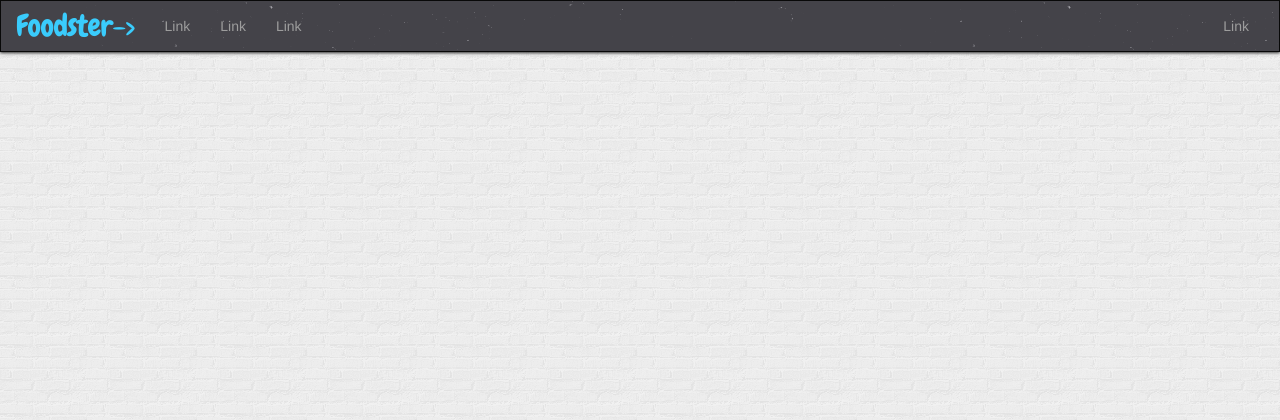
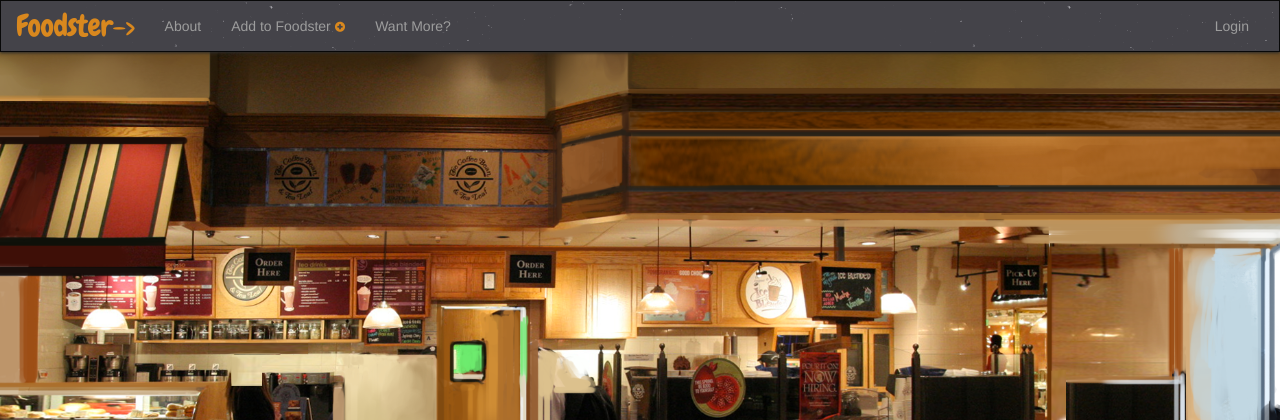
Before and after one commit to emathew80/foodster, a Rails app: page / in a window 1280 px wide. Shown: the top 420 px of the page. Run offline with Rails 7, Linux system fonts and the light colour scheme; data that the repository does not hold is empty; style sheets or scripts are compiled from the project's sources; some libraries are stand-ins or nearby versions; some web fonts are replaced.

Commit message:
Setup links in topnav

```diff
--- a/app/assets/stylesheets/master.css.scss
+++ b/app/assets/stylesheets/master.css.scss
@@ -30,31 +30,45 @@
 
 /* Styling logo foodster */
 .navbar-inverse .navbar-brand {
-  color: #3ACCFC; /* foodster brand color */
+  color: #D9881E; /* foodster brand color */
   font-family: 'Chewy', cursive;
-
   font-size: 30px;
   letter-spacing: -0.5px;
 }
 
+.nav .navbar-nav {
+  color: white;
+}
+
+.glyphicon{
+  color: #D9881E;
+  font-size: .75em;
+}
+
 /* Adding background image to page */
 body {
-  background: url('/assets/brickwall.png');
+ -webkit-background-size: cover;
+ -moz-background-size: cover;
+ -o-background-size: cover;
+ background-size: cover;
+ background: url('gg.png') no-repeat center center fixed;
 }
 
 i{
   color: white;
 }
 
-li{
+a {
   color: white;
 }
 
 p{
   color: white;
 }
+
 h1, h2, h3, h4, h5, h6 {
-  color: #3ACCFC;
+  font-family: 'Chewy', cursive;
+  color: #D9881E;
   margin:0;
   padding:0;
   margin:0;
--- a/app/controllers/places_controller.rb
+++ b/app/controllers/places_controller.rb
@@ -1,6 +1,9 @@
 class PlacesController < ApplicationController
   def index
     @places = Place.all.order("created_at DESC").paginate(:page => params[:page], :per_page => 3)
+  end
+
+  def about
   end
 
   def new
--- a/app/views/layouts/application.html.erb
+++ b/app/views/layouts/application.html.erb
@@ -20,18 +20,28 @@
         <span class="icon-bar"></span>
         <span class="icon-bar"></span>
       </button>
-        <a class="navbar-brand" href="#">Foodster-></a>
+        <%= link_to 'Foodster->', root_path, class: 'navbar-brand' %>
+
     </div>
 
     <!-- Collect the nav links, forms, and other content for toggling -->
     <div class="collapse navbar-collapse" id="bs-example-navbar-collapse-1">
       <ul class="nav navbar-nav">
-        <li><a href="#">Link</a></li>
-        <li><a href="#">Link</a></li>
-        <li><a href="#">Link</a></li>
+        <li>
+          <%= link_to 'About', about_path %>
+        </li>
+        <li>
+            <%= link_to new_place_path do %>
+              Add to Foodster
+              <i class="glyphicon glyphicon-plus-sign"></i>
+              <% end %>
+        </li>
+        <li><a href="http://elsonmathew.com/">Want More?</a></li>
       </ul>
       <ul class="nav navbar-nav navbar-right">
-        <li><a href="#">Link</a></li>
+        <li>
+          <%= link_to 'Login', new_place_path %>
+        </li>
       </ul>
     </div><!-- /.navbar-collapse -->
   </div><!-- /.container-fluid -->
--- a/app/views/places/index.html.erb
+++ b/app/views/places/index.html.erb
@@ -5,7 +5,6 @@
     <p><%= place.description %></p><br />
   </div>
 
-  <hr />
 <% end %>
 
 <div class= "col-xs-10 col-xs-offset-1" style="text-align: center;">
--- a/config/routes.rb
+++ b/config/routes.rb
@@ -1,5 +1,6 @@
 Rails.application.routes.draw do
   root 'places#index'
+  get 'about', to: 'places#about'
   resources :places
 
 
```
Also changed, not shown: app/views/places/about.html.erb (added, +16 -0 lines), app/assets/images/bg.jpg (added), app/assets/images/brickwall.png (deleted), app/assets/images/coffee.png (added), app/assets/images/gg.png (added), app/assets/images/r.jpg (added), app/assets/images/swirl_pattern.png (deleted), 1 other file.
